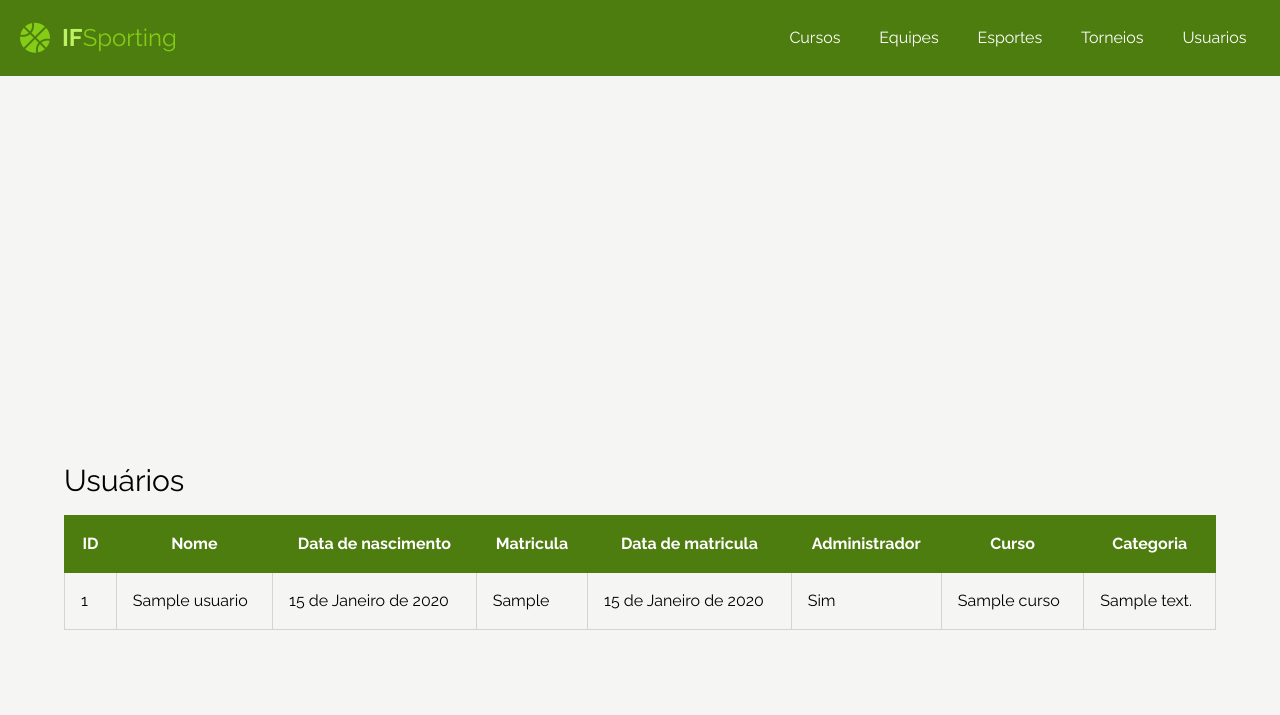
After one commit to TheAnswer16/IFSporting, a Django app: page /usuarios/ in a window 1280 px wide. The commit adds this page. Shown: the top 715 px of the page. Run offline with Django 4.2, Linux system fonts and the light colour scheme; tables that the repository leaves empty hold one stand-in row (values such as "Sample post"); some libraries are stand-ins or nearby versions.

Commit message:
feat: add data visualization at project front-end

```diff
--- a/app/models.py
+++ b/app/models.py
@@ -3,7 +3,7 @@ from django.db import models
 # Create your models here.
 class Usuario (models.Model):
     nome = models.CharField(max_length=50)
-    ususario = models.CharField(max_length=50, default='')
+    usuario = models.CharField(max_length=50, default='')
     senha = models.CharField(max_length=61, default='')
     data_nasc = models.DateField()
     matricula = models.CharField(max_length=10)
--- /dev/null
+++ b/app/static/js/collapse.js
@@ -0,0 +1,13 @@
+
+
+const colappses = document.querySelectorAll(".collapse-header");
+
+for (c of colappses) {
+    c.addEventListener("click", toggleInfo)
+}
+
+function toggleInfo(){
+    const id = this.getAttribute("id");
+
+    document.querySelector(`#collapse-body-${id}`).classList.toggle("hidden")
+}
--- a/app/templates/auth/login.html
+++ b/app/templates/auth/login.html
@@ -4,7 +4,7 @@
     <div class="w-[100%] flex justify-center flex-col h-[80vh] items-center">
         <h1 class="text-6xl text-zinc-500"> Bem vindo! </h1>
         <h2 class="text-4xl mb-12 mt-7 text-zinc-500"> Faça login para continuar: </h2>
-        <form action="" id="login-form" class="w-[80%]">
+        <form action="{% url 'cursos' %}" id="login-form" class="w-[80%]">
             <div class="flex flex-col">
                 <label for="usuario text-zinc-300 text-6xl"> Usuário </label>
                 <input type="text" name="usuario" id="usuario" class="border-0 outline-0 border-b-2 border-zinc-300 bg-transparent focus:border-lime-700 transition">
--- a/app/templates/base/base.html
+++ b/app/templates/base/base.html
@@ -1,3 +1,5 @@
+{% load static %}
+
 <!DOCTYPE html>
 
 <html>
@@ -11,13 +13,14 @@
         rel="stylesheet">
     <script src="https://kit.fontawesome.com/ad82791e84.js" crossorigin="anonymous"></script>
     <script src="https://cdn.tailwindcss.com"></script>
+
     <style>
         * {
             font-family: 'Raleway';
         }
     </style>
 </head>
-<body>
+<body class="bg-stone-100">
     <nav class="w-[100%] p-5 bg-lime-700 flex justify-between items-center">
         <div id="logo-nav" class="flex items-center">
             <i class="fa-solid fa-basketball color text-lime-500 text-3xl"></i>
@@ -25,21 +28,22 @@
         </div>
         <div id="navbar" class="w-[40%] flex items-center">
             <ul class="flex w-[100%] justify-around">
-                <li class="lg:ml-3 text-white hover:text-lime-300"> <a href="{% url 'categorias' %}"> Categorias </a></li>
-                <li class="lg:ml-3 text-white hover:text-lime-300"> <a href=""> Cursos </a></li>
-                <li class="lg:ml-3 text-white hover:text-lime-300"> <a href=""> Equipes </a></li>
-                <li class="lg:ml-3 text-white hover:text-lime-300"> <a href=""> Esportes </a></li>
-                <li class="lg:ml-3 text-white hover:text-lime-300"> <a href=""> Torneios </a></li>
-                <li class="lg:ml-3 text-white hover:text-lime-300"> <a href=""> Usuarios </a></li>
+                <li class="lg:ml-3 text-white hover:text-lime-300"> <a href="{% url 'cursos' %}"> Cursos </a></li>
+                <li class="lg:ml-3 text-white hover:text-lime-300"> <a href="{% url 'equipes' %}"> Equipes </a></li>
+                <li class="lg:ml-3 text-white hover:text-lime-300"> <a href="{% url 'esportes' %}"> Esportes </a></li>
+                <li class="lg:ml-3 text-white hover:text-lime-300"> <a href="{% url 'torneios' %}"> Torneios </a></li>
+                <li class="lg:ml-3 text-white hover:text-lime-300"> <a href="{% url 'usuarios' %}"> Usuarios </a></li>
             </ul>
         </div>
     </nav>
-    <main>
-        <section class="bg-stone-100">
+
+        <section class="min-h-[80vh] flex justify-center">
+            <div class="h-[80vh] w-[90%] flex flex-col items-center justify-center overflow-y-auto">
             {% block content  %}
 
             {% endblock %}
+            </div>
         </section>
-    </main>
+    <script src="{% static 'js/collapse.js' %}"></script>
 </body>
 </html>
--- a/app/templates/categorias.html
+++ /dev/null
@@ -1,5 +0,0 @@
-{% extends 'base/base.html'%}
-
-{% block content  %}
-
-{% endblock %}
--- /dev/null
+++ b/app/templates/usuarios.html
@@ -0,0 +1,42 @@
+{% extends 'base/base.html'%}
+
+{% block content  %}
+
+    <h1 class="text-3xl self-start mb-4 mt-[300px]"> Usuários </h1>
+
+    <table class="w-[100%] table-auto border-collapse border border-slate-400">
+        <thead>
+            <tr>
+                <th class="border border-lime-700 p-4 bg-lime-700 text-white"> ID </th>
+                <th class="border border-lime-700 p-4 bg-lime-700 text-white"> Nome </th>
+                <th class="border border-lime-700 p-4 bg-lime-700 text-white"> Data de nascimento </th>
+                <th class="border border-lime-700 p-4 bg-lime-700 text-white"> Matricula </th>
+                <th class="border border-lime-700 p-4 bg-lime-700 text-white"> Data de matricula </th>
+                <th class="border border-lime-700 p-4 bg-lime-700 text-white"> Administrador </th>
+                <th class="border border-lime-700 p-4 bg-lime-700 text-white"> Curso </th>
+                <th class="border border-lime-700 p-4 bg-lime-700 text-white"> Categoria </th>
+            </tr>
+        </thead>
+        <tbody>
+            {% for u in usuarios %}
+                <tr class="hover:bg-zinc-300 transition">
+                    <td class="border border-zinc-300 p-4"> {{ u.id }} </td>
+                    <td class="border border-zinc-300 p-4"> {{ u.nome }} </td>
+                    <td class="border border-zinc-300 p-4"> {{ u.data_nasc }} </td>
+                    <td class="border border-zinc-300 p-4"> {{ u.matricula }} </td>
+                    <td class="border border-zinc-300 p-4"> {{ u.data_matricula }} </td>
+                    <td class="border border-zinc-300 p-4">
+                    {% if u.administrador %}
+                        Sim
+                    {% else %}
+                        Não
+                    {% endif %}
+                    </td>
+                    <td class="border border-zinc-300 p-4"> {{ u.nome_curso }} </td>
+                    <td class="border border-zinc-300 p-4"> {{ u.descricao }} </td>
+                </tr>
+            {% endfor %}
+        </tbody>
+    </table>
+
+{% endblock %}
--- a/app/views.py
+++ b/app/views.py
@@ -1,11 +1,67 @@
 from django.shortcuts import render
-from . models import *
+from .models import *
+
 
 # Create your views here.
 def login(request):
-
-    return render(request, 'auth/login.html')
+    return render(request, "auth/login.html")
 
 
-def categorias(request):
-     return render(request, 'categorias.html')
+def usuarios(request):
+    usuariosData = Usuario.objects.raw(
+    """
+    SELECT
+        u.id,
+        u.nome,
+        u.data_nasc,
+        u.matricula,
+        u.data_matricula ,
+        u.administrador,
+        c.nome AS nome_curso ,
+        ctg.descricao
+    FROM app_usuario u
+    INNER JOIN app_curso c
+        ON u.curso_id = c.id
+    INNER JOIN app_categoria ctg
+        ON c.categoria_id = ctg.id
+    ORDER BY u.nome
+    """
+    )
+
+    usuarios={"usuarios": usuariosData}
+
+    print(usuariosData)
+
+    return render(request, "usuarios.html", usuarios)
+
+def equipes(request):
+
+    equipes_info = Equipe.objects.prefetch_related('torneios', 'esporte', 'usuarios').all()
+
+    equipes = {'equipes':equipes_info}
+
+    return render(request, "equipes.html", equipes)
+
+def cursos(request):
+
+    cursos_info = Curso.objects.prefetch_related('categoria').all()
+
+    cursos = {'cursos': cursos_info}
+
+    return render(request, "cursos.html", cursos)
+
+def esportes(request):
+
+    esportes_info = Esporte.objects.prefetch_related('usuarios').all()
+
+    esportes = {'esportes':esportes_info}
+
+    return render(request, "esportes.html", esportes)
+
+def torneios(request):
+
+    torneios_info = Torneio.objects.all()
+
+    torneios = {'torneios': torneios_info}
+
+    return render(request, "torneios.html", torneios)
--- a/config/urls.py
+++ b/config/urls.py
@@ -7,5 +7,9 @@ urlpatterns = [
     path('admin/', admin.site.urls),
     path('', login, name='login'),
     path('login/',login , name='login'),
-    path('categorias/', categorias, name='categorias'),
+    path('usuarios/', usuarios, name='usuarios'),
+    path('equipes', equipes, name='equipes'),
+    path('cursos', cursos, name='cursos'),
+    path('esportes', esportes, name='esportes'),
+    path('torneios', torneios, name='torneios'),
 ]
```
Also changed, not shown: app/templates/cursos.html (added, +26 -0 lines), app/templates/equipes.html (added, +38 -0 lines), app/templates/esportes.html (added, +29 -0 lines), app/templates/torneios.html (added, +26 -0 lines), app/migrations/0005_rename_ususario_usuario_usuario.py (added).
